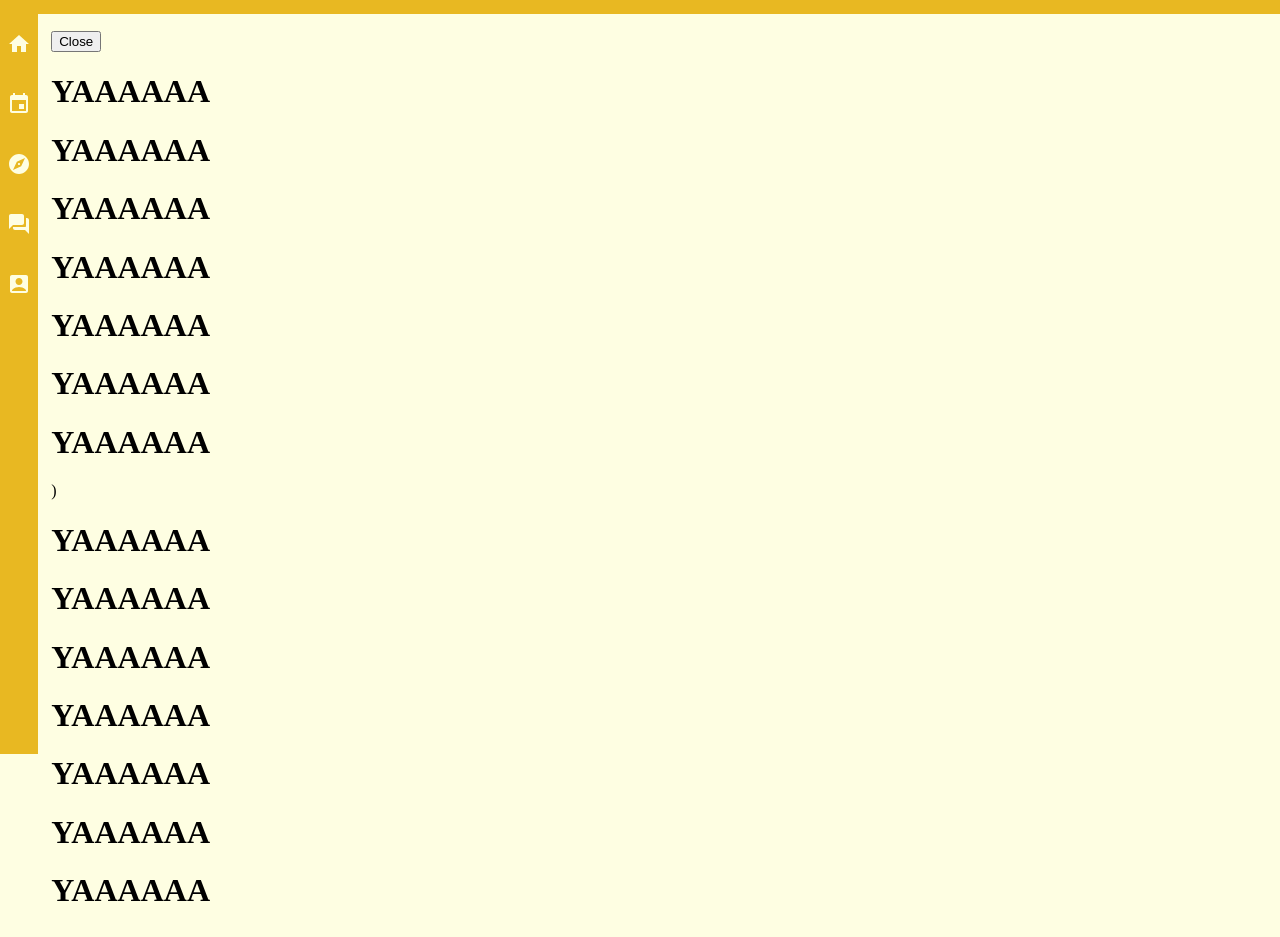
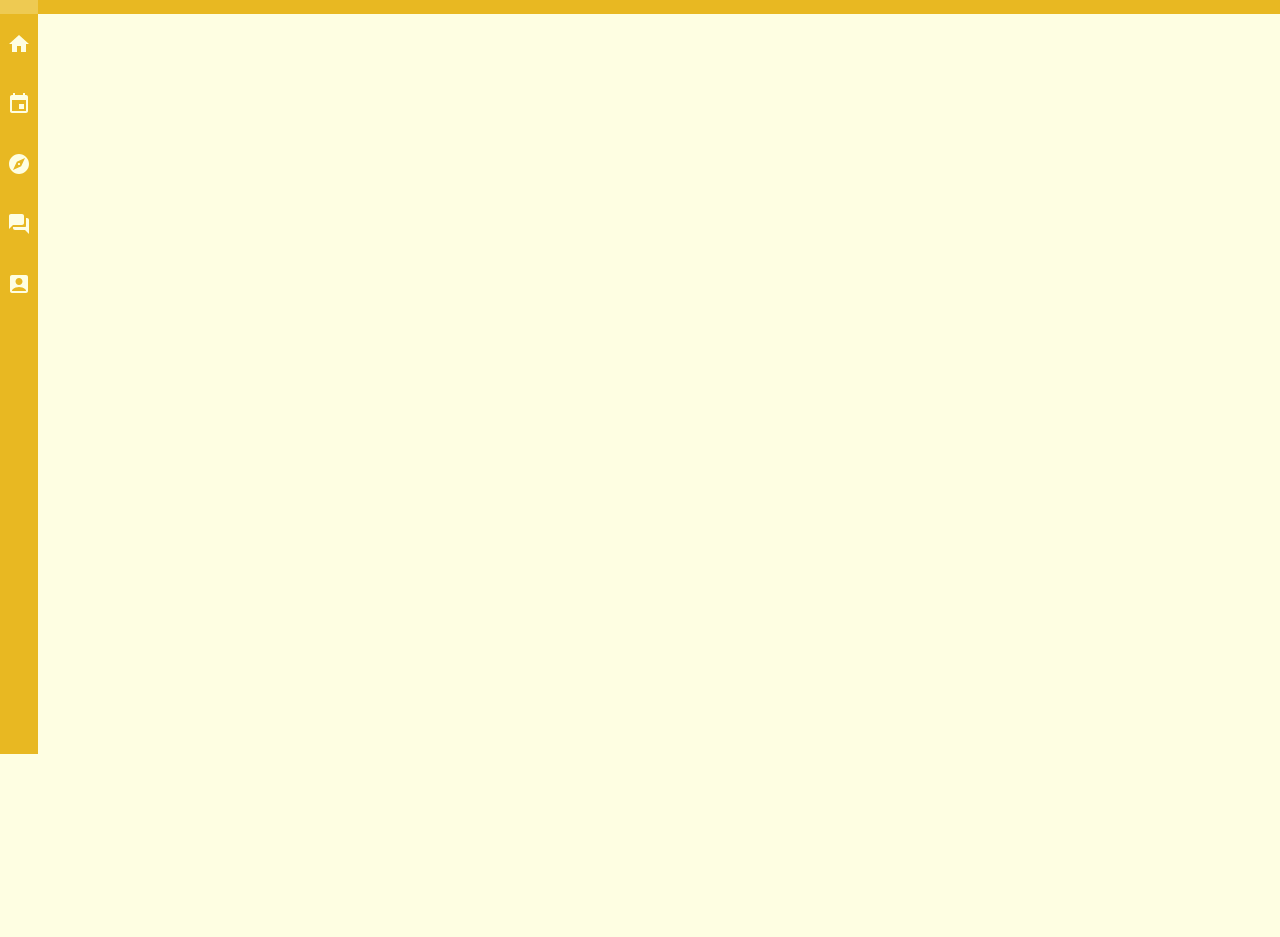
Before and after one commit to kevoliva/chop-in, a React (Create React App) app in the folder front/: page / in a window 1280 px wide. Shown: the part 46-983 px from the top of the page. After the commit the page ends 800 px from the top, so only its background shows below. Built offline with nearby package versions, Linux system fonts and the light colour scheme.

Commit message:
Pop-up de connexion non-dynamique

```diff
--- a/front/src/App.css
+++ b/front/src/App.css
@@ -1,11 +1,12 @@
 .App {
   width: 100vw;
   height: 100vh;
+  overflow: inherit;
   display: flex;
 }
 
 .content {
-  margin-left: 1%;
+  margin-left: 11%;
   margin-top: 4%;
 }
 
--- a/front/src/App.js
+++ b/front/src/App.js
@@ -10,38 +10,7 @@ function App() {
       <Header />
       <Navbar />
       <div className="content">
-        <Login trigger={true}>
-        <h1>YAAAAAA</h1>
-        <h1>YAAAAAA</h1>
-        <h1>YAAAAAA</h1>
-        <h1>YAAAAAA</h1>
-        <h1>YAAAAAA</h1>
-
-          <h1>YAAAAAA</h1>
-          <h1>YAAAAAA</h1>)
-          <h1>YAAAAAA</h1>
-          <h1>YAAAAAA</h1>
-          <h1>YAAAAAA</h1>
-          <h1>YAAAAAA</h1>
-          <h1>YAAAAAA</h1>
-
-          <h1>YAAAAAA</h1>
-          <h1>YAAAAAA</h1>
-          <h1>YAAAAAA</h1>
-          <h1>YAAAAAA</h1>
-          <h1>YAAAAAA</h1>
-          <h1>YAAAAAA</h1>
-          <h1>YAAAAAA</h1>
-          <h1>YAAAAAA</h1>
-          <h1>YAAAAAA</h1>
-          <h1>YAAAAAA</h1>
-          <h1>YAAAAAA</h1>
-          <h1>YAAAAAA</h1>
-          <h1>YAAAAAA</h1>
-          <h1>YAAAAAA</h1>
-          <h1>YAAAAAA</h1>
-          <h1>YAAAAAA</h1>
-        </Login>
+        <Login trigger={false} />
       </div>
 
     </div>
--- a/front/src/components/Login.css
+++ b/front/src/components/Login.css
@@ -1,2 +1,87 @@
 .Pop-up {
+  position: fixed;
+  top: 0;
+  left: 0;
+  border: 1px solid aqua;
+  width: 100%;
+  height: 100vh;
+  align-items: center;
+  text-align: center;
+  background-color: rgba(0, 0, 0, 0.4);
+  font-family: "Trebuchet MS", "Lucida Sans Unicode", "Lucida Grande",
+    "Lucida Sans", Arial, sans-serif;
+  color: #fefee2;
 }
+
+.pop-up-header {
+  display: flex;
+  justify-content: center;
+  background-color: #e8b822;
+  width: 75%;
+  margin: auto;
+  margin-top: 10%;
+  height: 5%;
+  border-top-left-radius: 5px;
+  border-top-right-radius: 5px;
+}
+
+.login-process {
+  display: flex;
+  justify-content: flex-start;
+  align-items: center;
+  width: 95%;
+}
+
+.sign-up {
+  height: 100%;
+  width: 10%;
+  display: flex;
+  justify-content: center;
+  align-items: center;
+}
+
+.sign-up:hover {
+  background-color: #eeca52;
+  cursor: pointer;
+  border-top-left-radius: 5px;
+}
+
+.sign-in {
+  height: 100%;
+  width: 10%;
+  display: flex;
+  justify-content: center;
+  align-items: center;
+}
+
+.sign-in:hover {
+  background-color: #eeca52;
+  cursor: pointer;
+}
+
+.pop-up-content {
+  width: 75%;
+  height: 50%;
+  margin: auto;
+  background-color: #fefee2;
+  border-bottom-left-radius: 5px;
+  border-bottom-right-radius: 5px;
+}
+
+.pop-up-content h1 {
+  margin: 0;
+}
+.close-btn {
+  width: 5%;
+  height: 100%;
+  display: flex;
+  justify-content: center;
+  align-items: center;
+  cursor: pointer;
+  transition: 0.5s;
+}
+
+.close-btn:hover {
+  border-top-right-radius: 5px;
+  background-color: #eeca52;
+}
--- a/front/src/components/Login.js
+++ b/front/src/components/Login.js
@@ -1,11 +1,21 @@
 import React from 'react'
+import './Login.css'
+
+import CloseIcon from '@mui/icons-material/Close';
 
 function Login(props) {
     return (props.trigger) ? (
         <div className="Pop-up">
-           <div className="popup-content">
-               <button className="close-btn">Close</button>
+            <div className="pop-up-header">
+                <div className="login-process">
+                    <div className="sign-up">S'inscrire</div>
+                    <div className="sign-in">Se connecter</div>
+                </div>
+                <div className="close-btn"><CloseIcon/></div>
+            </div>
+           <div className="pop-up-content">
                {props.children}
+               <h1>YAAAAAA</h1>
            </div>
         </div>
     ) : "";
--- a/front/src/components/Navbar.css
+++ b/front/src/components/Navbar.css
@@ -2,7 +2,7 @@
   height: 100%;
   width: 10%;
   background-color: #e8b822;
-  position: relative; /* Enlever cet élément pour avoir le menu burger sous la div header*/
+  position: fixed; /* Enlever cet élément pour avoir le menu burger sous la div header*/
   transition: 0.5s;
 }
 
@@ -10,7 +10,7 @@
   height: 100%;
   width: 3%;
   background-color: #e8b822;
-  position: relative; /* Enlever cet élément pour avoir le menu burger sous la div header*/
+  position: fixed; /* Enlever cet élément pour avoir le menu burger sous la div header*/
   transition: 0.5s;
 }
 
--- a/front/src/components/Navbar.js
+++ b/front/src/components/Navbar.js
@@ -19,7 +19,6 @@ function Navbar() {
     var [RowTitle, titleStyle] = useState("title-navbar-row-hide");
     var [RowBurger, iconStyle] = useState("menu-burger-row-hide");
     var [Navbar, navbarStyle] = useState("Navbar-hide");
-
     /**
      * Fonction appelée lors du click sur le menu burger.
      * Cette fonction permet de changer le style de certains éléments de la vue.
```
